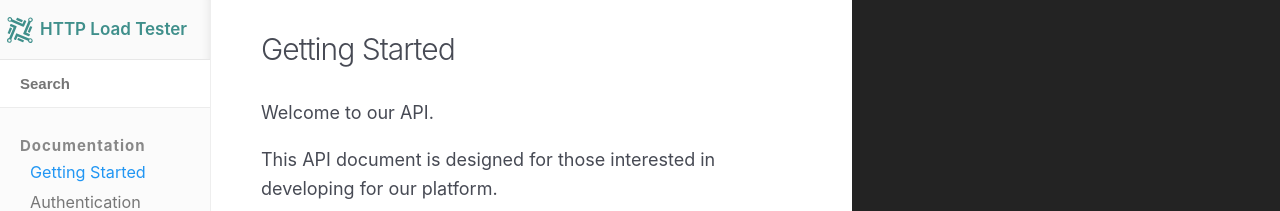
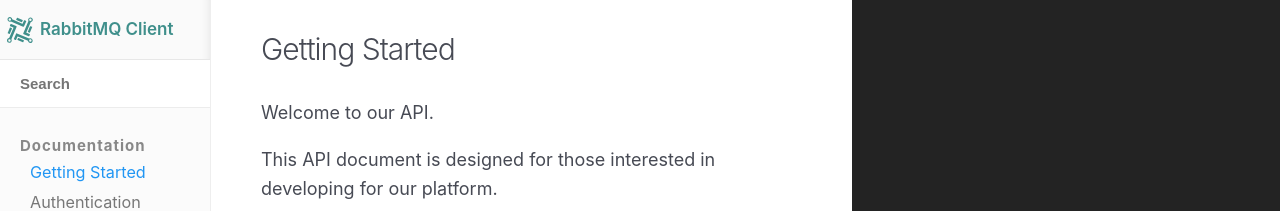
Before and after one commit to cjlapao/rabbitmqcli, a Jekyll site: the page built from index.html, in a window 1280 px wide. Shown: the top 211 px of the page. Built offline with Jekyll 4.4.1, drawn with Linux system fonts in a browser that asks for light colours; nearby versions of some CDN libraries.

Commit message:
initial page change

```diff
--- a/_config.yml
+++ b/_config.yml
@@ -1,9 +1,9 @@
 # ----
 # Site
 
-title: "HTTP Load Tester"
-description: "HTTP Load Tester API documentation."
-url: https://http-load-tester.carloslapao.me
+title: "RabbitMQ Client"
+description: "RabbitMQ Client allows to manage and send custom payload to rabbitmq using REST apis"
+url: https://rabbitmqcli.carloslapao.com
 google_analytics_key:
 permalink: pretty
 baseurl: ""
```
